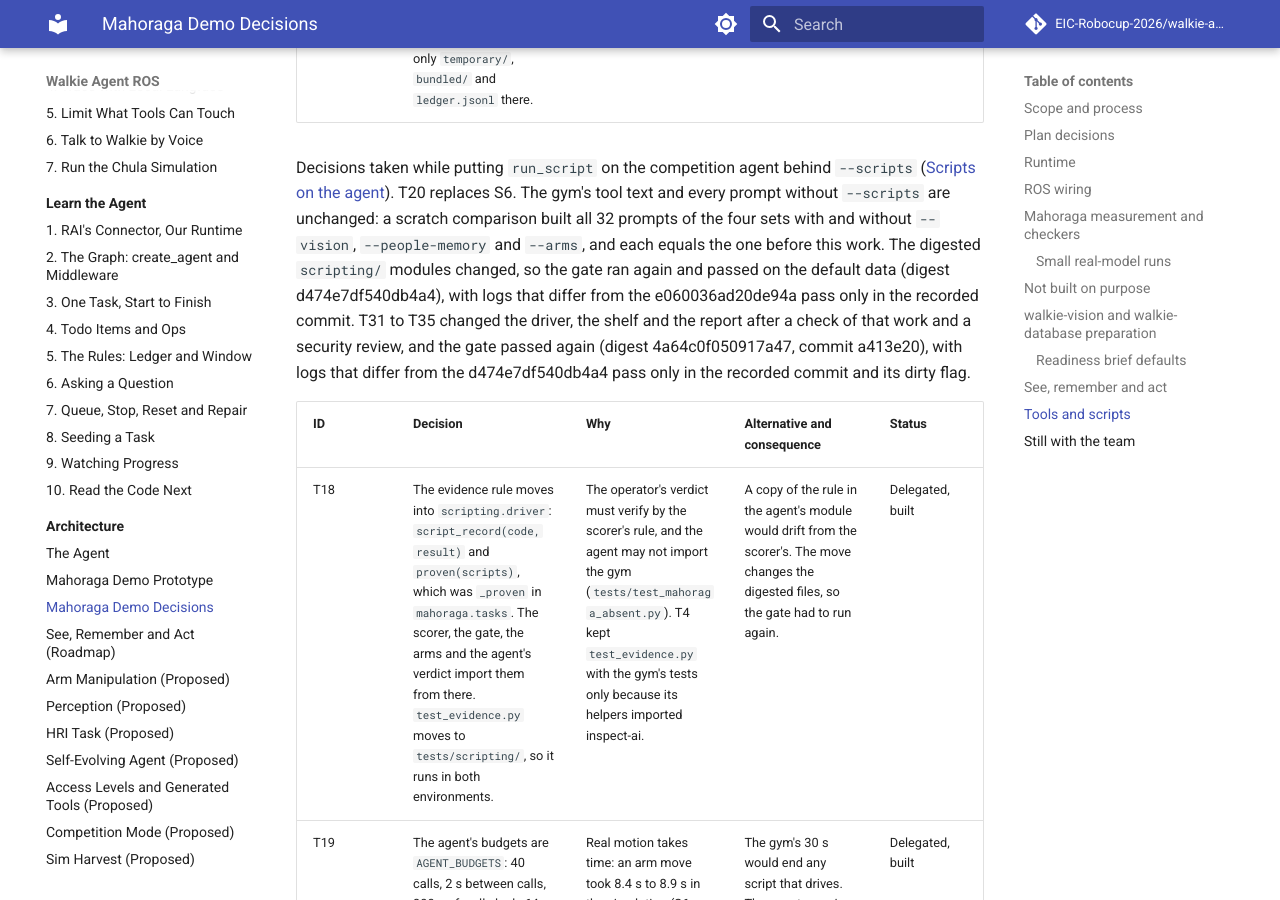
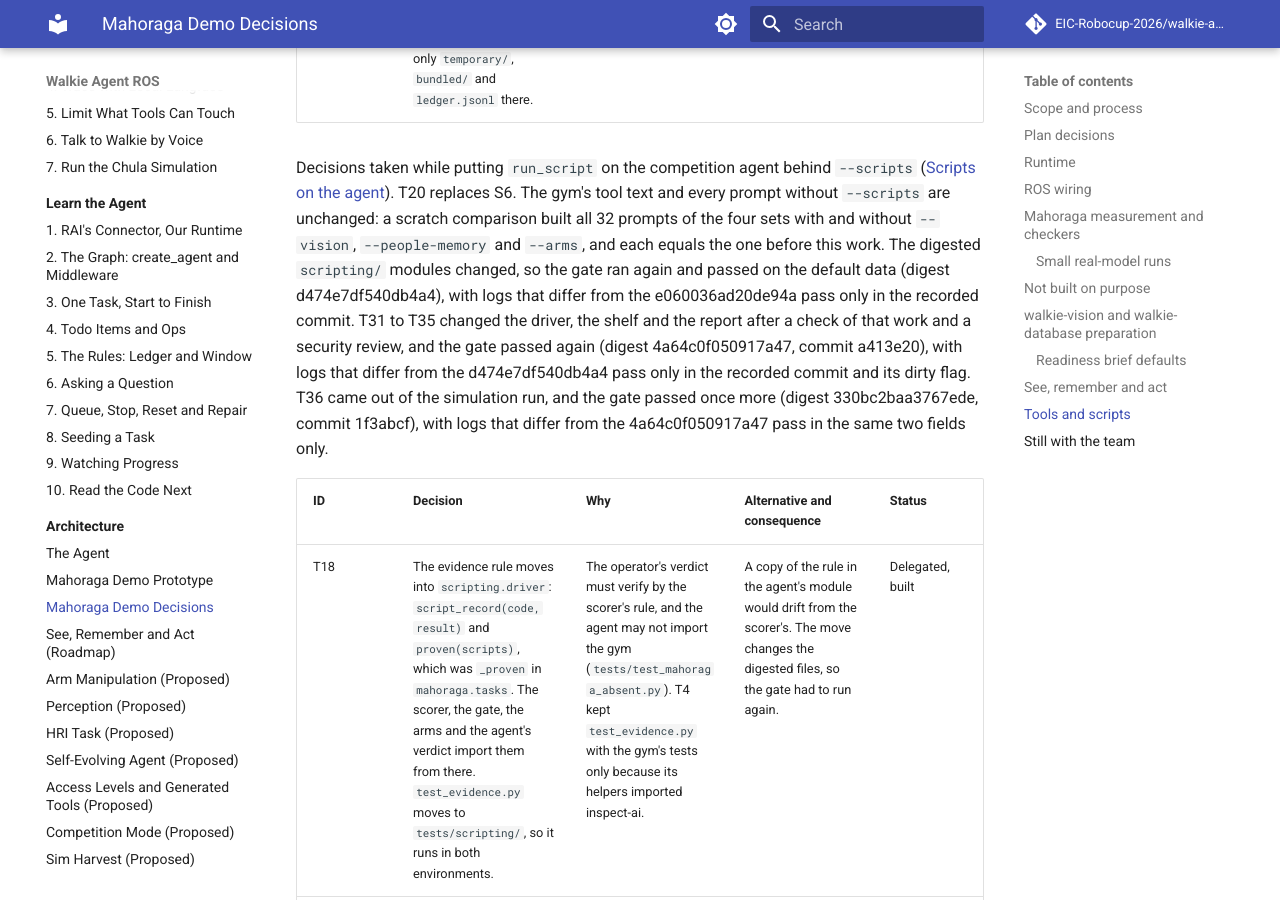
Before and after one commit to EIC-Robocup-2026/walkie-agent-ros, an MkDocs documentation site: the page built from docs/architecture/mahoraga-demo-decisions.md, in a window 1280 px wide and 900 px high, scrolled down 97596 px. Built offline with MkDocs 1.6.1 and Material for MkDocs 9.7.7, drawn with Linux system fonts in a browser that asks for light colours; comment, search, counter and statistics services are not loaded.

Commit message:
docs: record the gate pass on 330bc2baa3767ede after T36

```diff
--- a/docs/architecture/mahoraga-demo-decisions.md
+++ b/docs/architecture/mahoraga-demo-decisions.md
@@ -547,7 +547,10 @@ default data (digest d474e7df540db4a4), with logs that differ from the
 e060036ad20de94a pass only in the recorded commit. T31 to T35 changed the driver,
 the shelf and the report after a check of that work and a security review, and the
 gate passed again (digest 4a64c0f050917a47, commit a413e20), with logs that differ
-from the d474e7df540db4a4 pass only in the recorded commit and its dirty flag.
+from the d474e7df540db4a4 pass only in the recorded commit and its dirty flag. T36
+came out of the simulation run, and the gate passed once more (digest
+330bc2baa3767ede, commit 1f3abcf), with logs that differ from the 4a64c0f050917a47
+pass in the same two fields only.
 
 | ID | Decision | Why | Alternative and consequence | Status |
 | --- | --- | --- | --- | --- |
```
